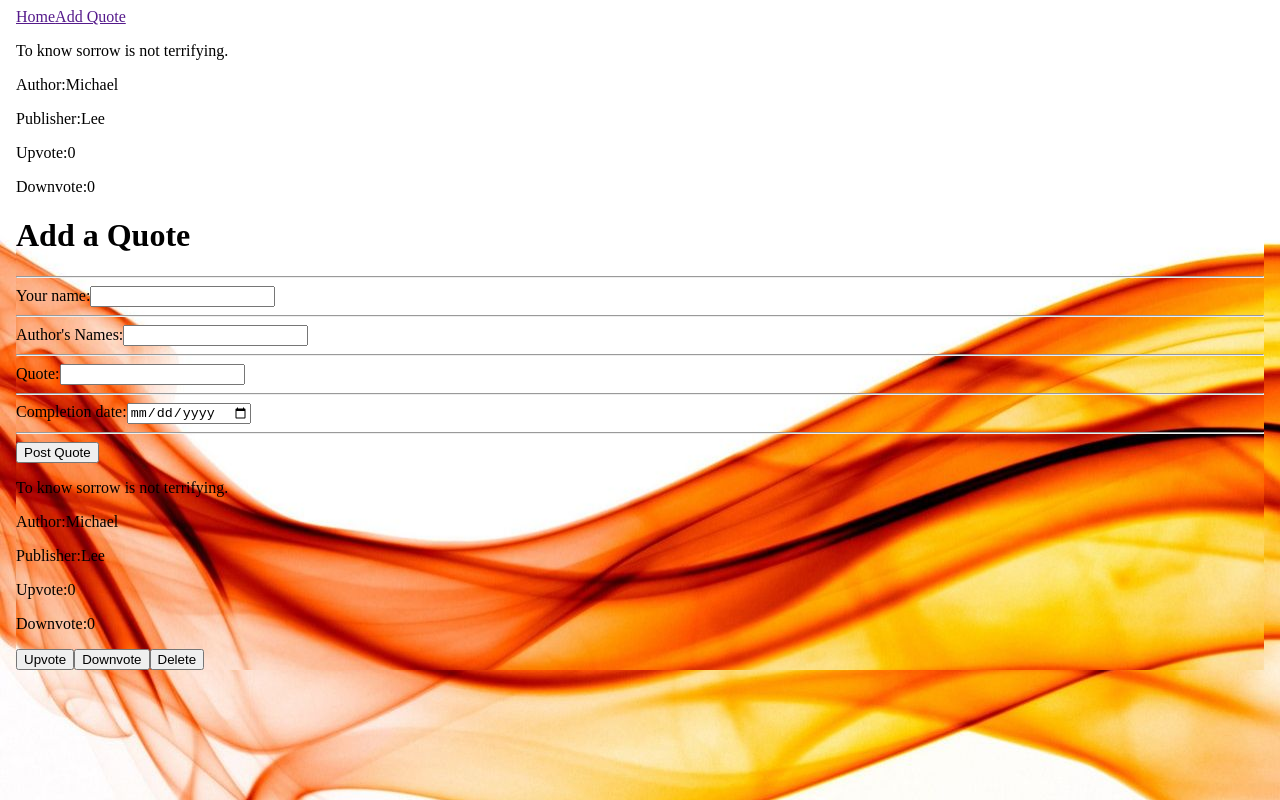
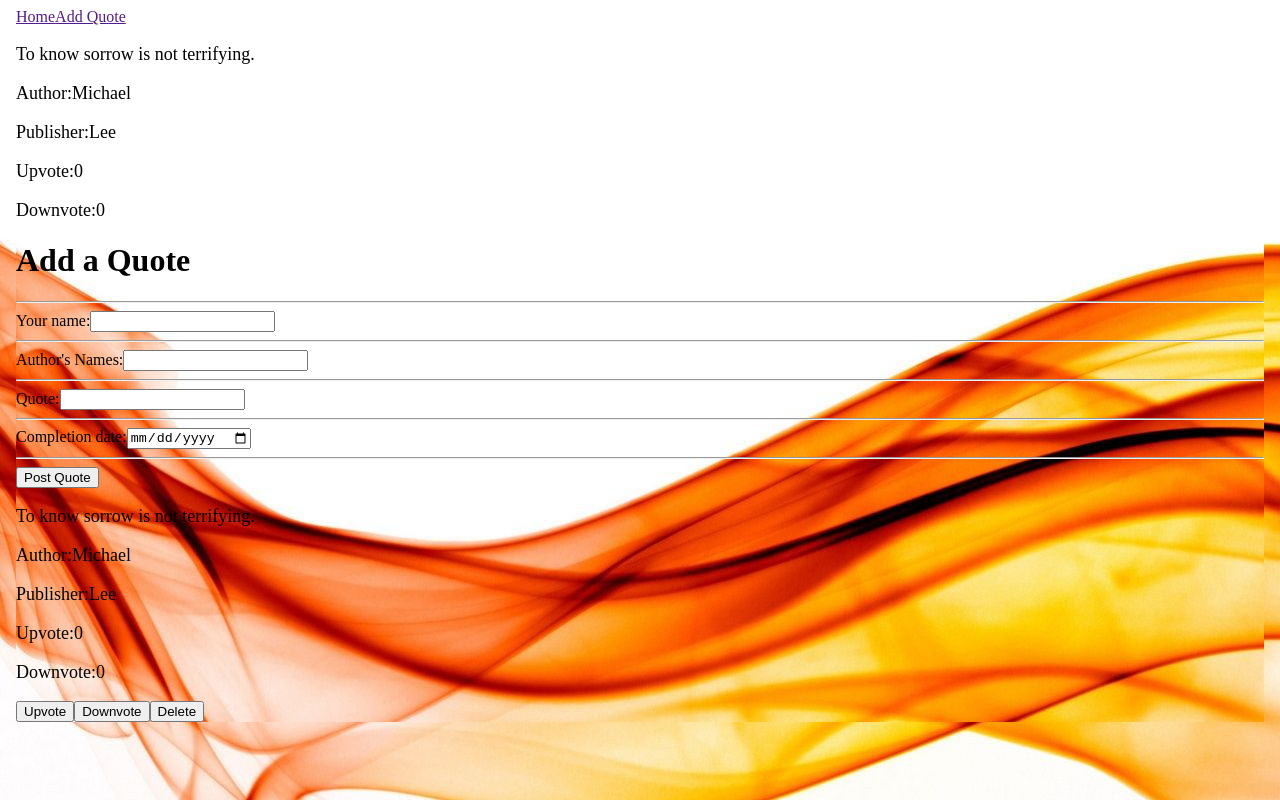
Before and after one commit to Mohamedlee27/IP, an Angular app in the folder IP/: page / in a window 1280 px wide. Built offline with nearby package versions, Linux system fonts and the light colour scheme.

Commit message:
added font size

```diff
--- a/IP/src/app/details/details.component.css
+++ b/IP/src/app/details/details.component.css
@@ -0,0 +1,4 @@
+p{
+    font-size: 18px;
+
+}
--- a/IP/src/app/details/details.component.html
+++ b/IP/src/app/details/details.component.html
@@ -1,15 +1,19 @@
 <p>
     {{quote.message}}
     </p>
+
       <p>
         Author:{{quote.Author}}
       </p>
+
       <p>
         Publisher:{{quote.name}}
       </p>
+
 <p>
     Upvote:{{quote.Up}}
 </p>
+
 <p>
     Downvote:{{quote.Down}}
 </p>
```
